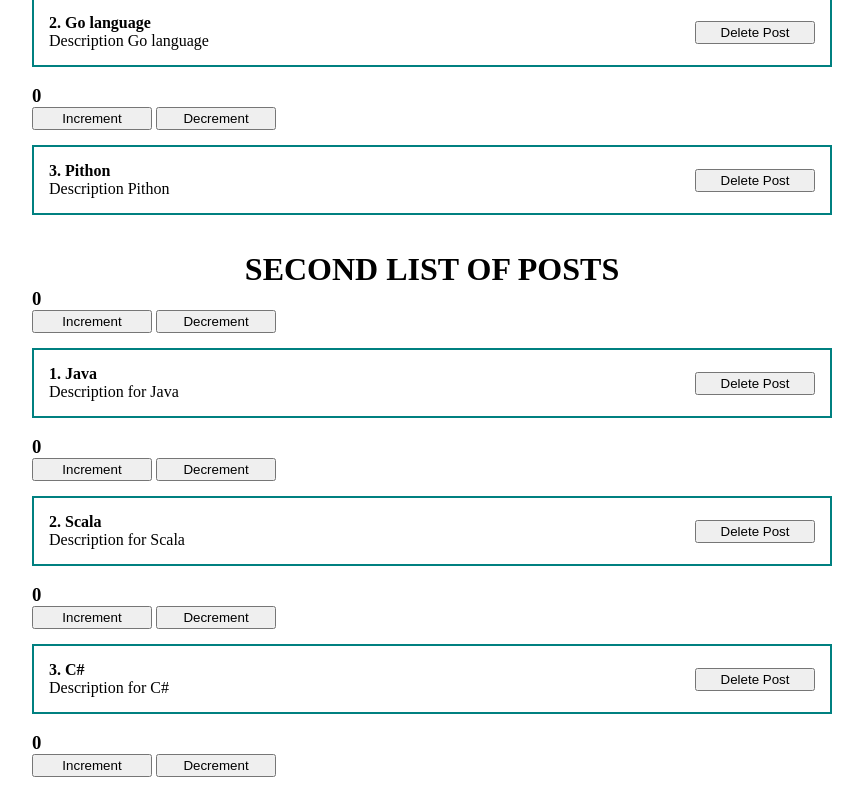
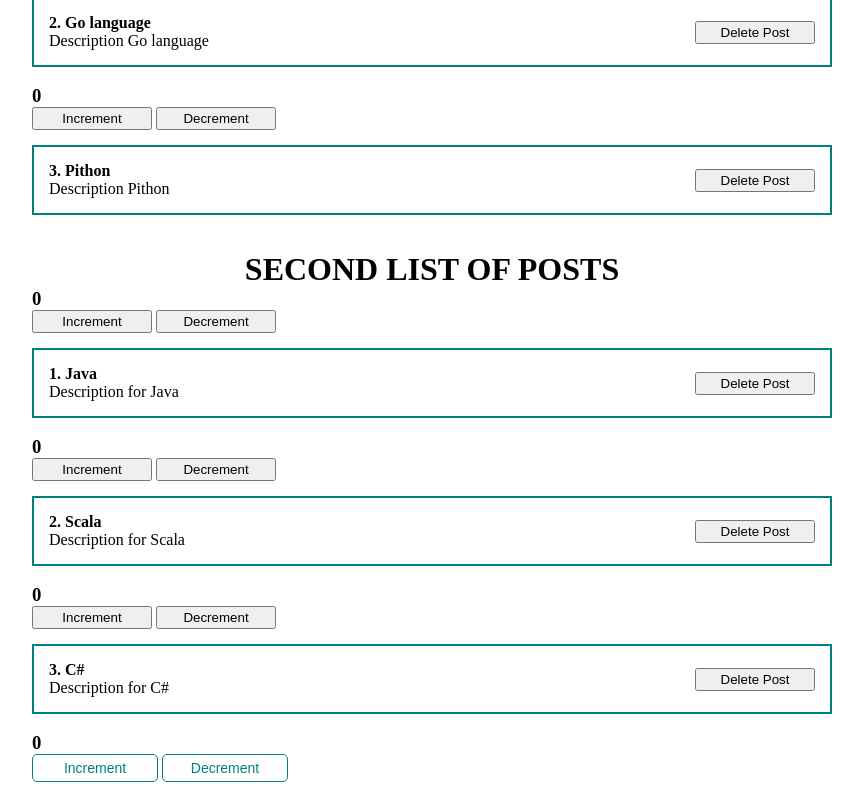
Before and after one commit to Azrubael/230212-reactfun, a React (Create React App) app: page / in a window 1280 px wide. Shown: the part 271-1071 px from the top of the page, without its empty margins (208-1071 px from the left). Before the commit the page ends 1048 px from the top, so only its background shows below. Built offline with nearby package versions, Linux system fonts and the light colour scheme.

Commit message:
Step#09. Time 46:30. Added unique MyButton with list of props (includind enable/disable)

```diff
--- a/public/index.html
+++ b/public/index.html
@@ -12,5 +12,6 @@
     <!--
       This HTML file is a template of our application
     -->
+    <br />
   </body>
 </html>
--- a/src/components/ClassCounter.jsx
+++ b/src/components/ClassCounter.jsx
@@ -1,4 +1,5 @@
 import React from "react"
+import MyButton from "./UI/button/MyButton"
 
 class ClassCounter extends React.Component {
 
@@ -26,8 +27,9 @@
     return (
       <div>
       <h3>{ this.state.count }</h3>
-      <button onClick={ this.incr }>Increment</button>&nbsp;
-      <button onClick={ this.decr }>Decrement</button>
+      <MyButton disabled={false} onClick={ this.incr }>Increment</MyButton>&nbsp;
+      <MyButton disabled={false} onClick={ this.decr }>Decrement</MyButton>
+
       </div>
     )
   }
--- /dev/null
+++ b/src/components/UI/button/MyButton.jsx
@@ -0,0 +1,12 @@
+import React from 'react'
+import classes from './MyButton.module.css'
+
+const MyButton = ({children, ...props}) => {
+  return (
+    <button {...props} className={classes.myBtn}>
+      { children }
+    </button>
+  )
+}
+
+export default MyButton
--- /dev/null
+++ b/src/components/UI/button/MyButton.module.css
@@ -0,0 +1,9 @@
+.myBtn {
+  padding: 5px 15px;
+  color: teal;
+  font-size: 14px;
+  background: transparent;
+  border: 1px solid teal;
+  border-radius: 5px;
+  cursor: pointer;
+}
```
